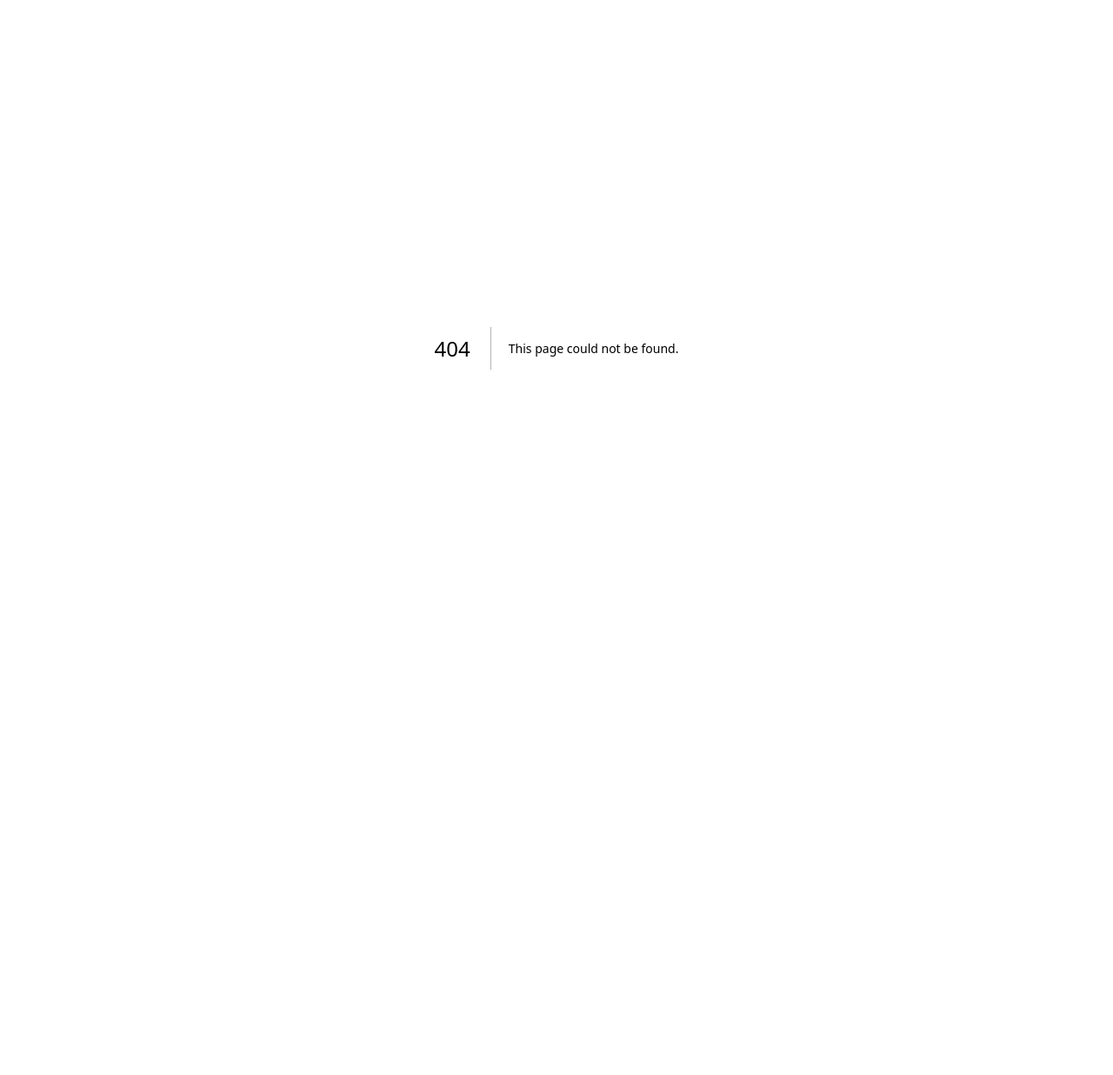
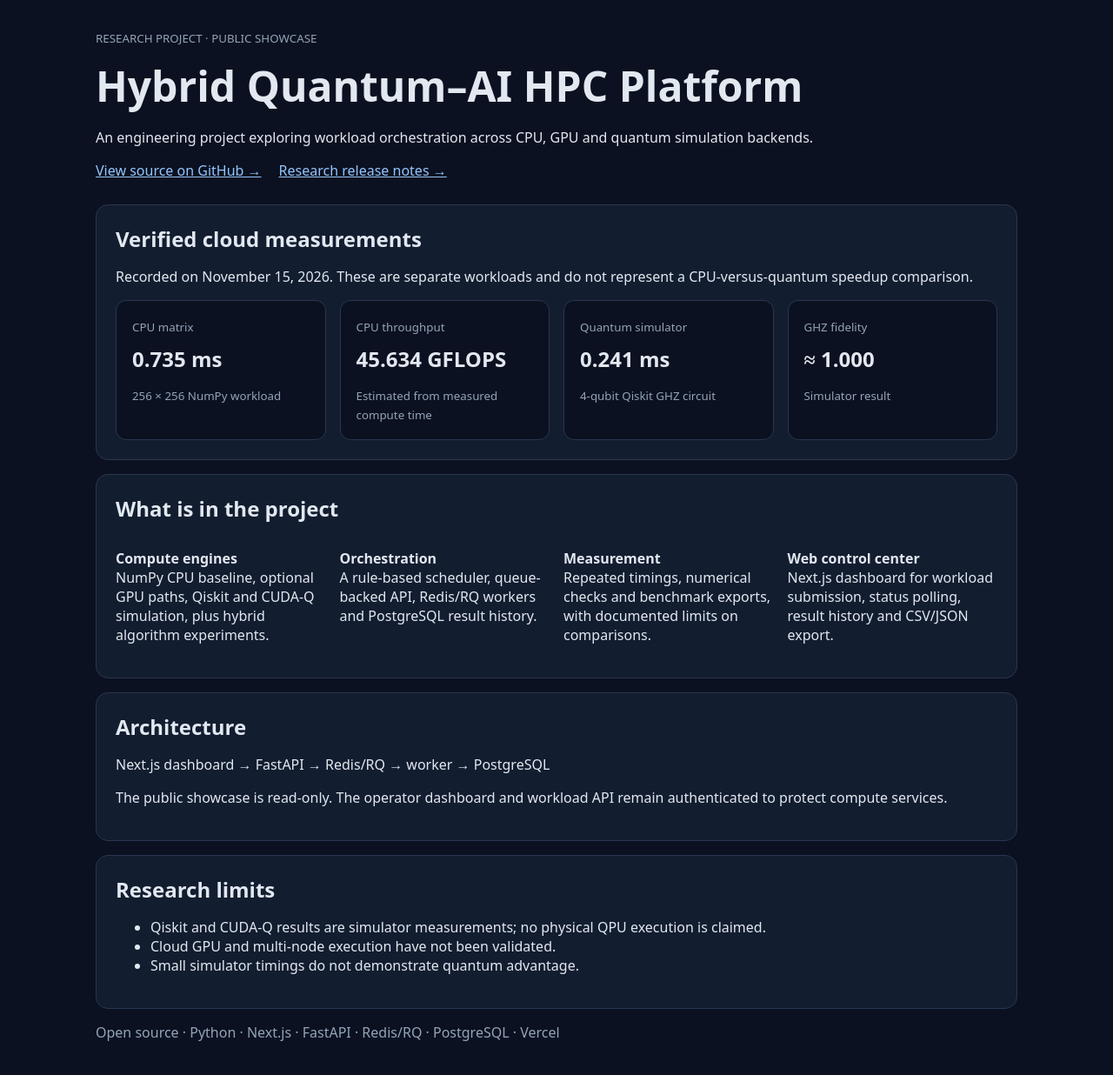
Before and after one commit to Tamas22-cell/hybrid-quantum-ai-hpc-platform, a Next.js app in the folder frontend/: page /showcase in a window 1280 px wide. Before the commit this address had no page. Shown: the top 1236 px of the page at 87% size. Before the commit the page ends 800 px from the top, so only its background shows below. Built offline with nearby package versions, Linux system fonts and the light colour scheme.

Commit message:
Add public read-only project showcase

```diff
--- /dev/null
+++ b/frontend/app/showcase/page.js
@@ -0,0 +1,70 @@
+export const metadata = {
+  title: "Hybrid Quantum–AI HPC Platform | Public Showcase",
+  description: "Public project overview and documented cloud benchmark results for a CPU and quantum simulation platform."
+};
+
+const results = [
+  ["CPU matrix", "0.735 ms", "256 × 256 NumPy workload"],
+  ["CPU throughput", "45.634 GFLOPS", "Estimated from measured compute time"],
+  ["Quantum simulator", "0.241 ms", "4-qubit Qiskit GHZ circuit"],
+  ["GHZ fidelity", "≈ 1.000", "Simulator result"]
+];
+
+export default function Showcase() {
+  return (
+    <main>
+      <header>
+        <small>RESEARCH PROJECT · PUBLIC SHOWCASE</small>
+        <h1>Hybrid Quantum–AI HPC Platform</h1>
+        <p>An engineering project exploring workload orchestration across CPU, GPU and quantum simulation backends.</p>
+        <p>
+          <a href="https://github.com/Tamas22-cell/hybrid-quantum-ai-hpc-platform" style={{color:"#93c5fd",marginRight:20}}>View source on GitHub →</a>
+          <a href="https://github.com/Tamas22-cell/hybrid-quantum-ai-hpc-platform/releases/tag/v12.0.0-rc.1" style={{color:"#93c5fd"}}>Research release notes →</a>
+        </p>
+      </header>
+
+      <section>
+        <h2>Verified cloud measurements</h2>
+        <p>Recorded on November 15, 2026. These are separate workloads and do not represent a CPU-versus-quantum speedup comparison.</p>
+        <div className="metrics">
+          {results.map(([name, value, note]) => (
+            <article key={name} style={{background:"#0b1120",border:"1px solid #29374f",borderRadius:12,padding:18}}>
+              <small>{name}</small>
+              <h2 style={{marginTop:10}}>{value}</h2>
+              <small>{note}</small>
+            </article>
+          ))}
+        </div>
+      </section>
+
+      <section>
+        <h2>What is in the project</h2>
+        <div className="metrics">
+          <p><strong>Compute engines</strong><br/>NumPy CPU baseline, optional GPU paths, Qiskit and CUDA-Q simulation, plus hybrid algorithm experiments.</p>
+          <p><strong>Orchestration</strong><br/>A rule-based scheduler, queue-backed API, Redis/RQ workers and PostgreSQL result history.</p>
+          <p><strong>Measurement</strong><br/>Repeated timings, numerical checks and benchmark exports, with documented limits on comparisons.</p>
+          <p><strong>Web control center</strong><br/>Next.js dashboard for workload submission, status polling, result history and CSV/JSON export.</p>
+        </div>
+      </section>
+
+      <section>
+        <h2>Architecture</h2>
+        <p>Next.js dashboard → FastAPI → Redis/RQ → worker → PostgreSQL</p>
+        <p>The public showcase is read-only. The operator dashboard and workload API remain authenticated to protect compute services.</p>
+      </section>
+
+      <section>
+        <h2>Research limits</h2>
+        <ul>
+          <li>Qiskit and CUDA-Q results are simulator measurements; no physical QPU execution is claimed.</li>
+          <li>Cloud GPU and multi-node execution have not been validated.</li>
+          <li>Small simulator timings do not demonstrate quantum advantage.</li>
+        </ul>
+      </section>
+
+      <footer>
+        <p>Open source · Python · Next.js · FastAPI · Redis/RQ · PostgreSQL · Vercel</p>
+      </footer>
+    </main>
+  );
+}
```
